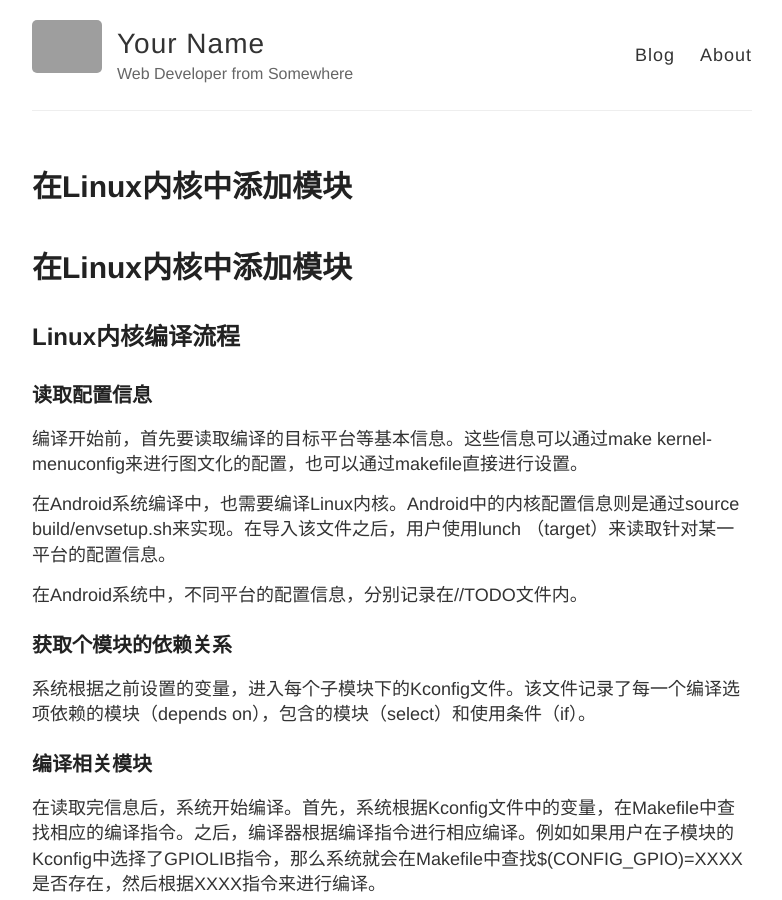
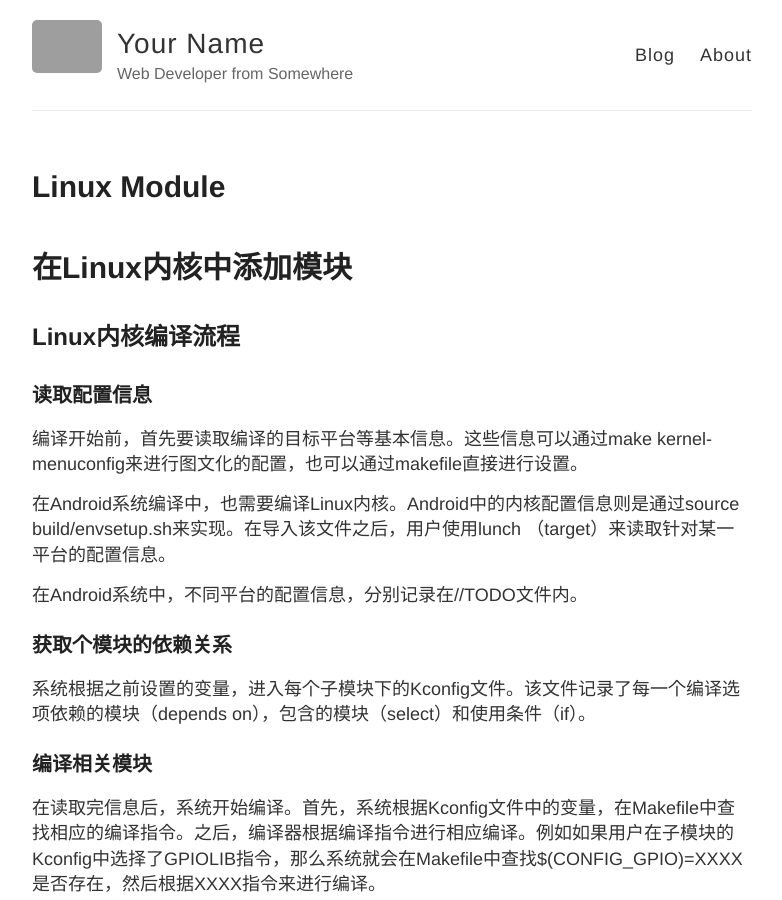
Before and after one commit to alifeflow/alifeflow.github.io, a Jekyll site: the page built from _posts/2014-3-3-Linux-Module.md, in a window 1280 px wide and 900 px high. Shown: the whole window, without its empty margins (248-1030 px from the left). Built offline with Jekyll 4.4.1, drawn with Linux system fonts in a browser that asks for light colours; our own code applies the rules of GitHub Pages for plain Markdown files; grey boxes are pictures that could not be loaded.

Commit message:
rebuild pages

```diff
--- a/_posts/2014-3-3-Linux-Module.md
+++ b/_posts/2014-3-3-Linux-Module.md
@@ -1,9 +1,3 @@
----
-layout: post
-title: 在Linux内核中添加模块
-
----
-
 # 在Linux内核中添加模块
 
 ## Linux内核编译流程
```
